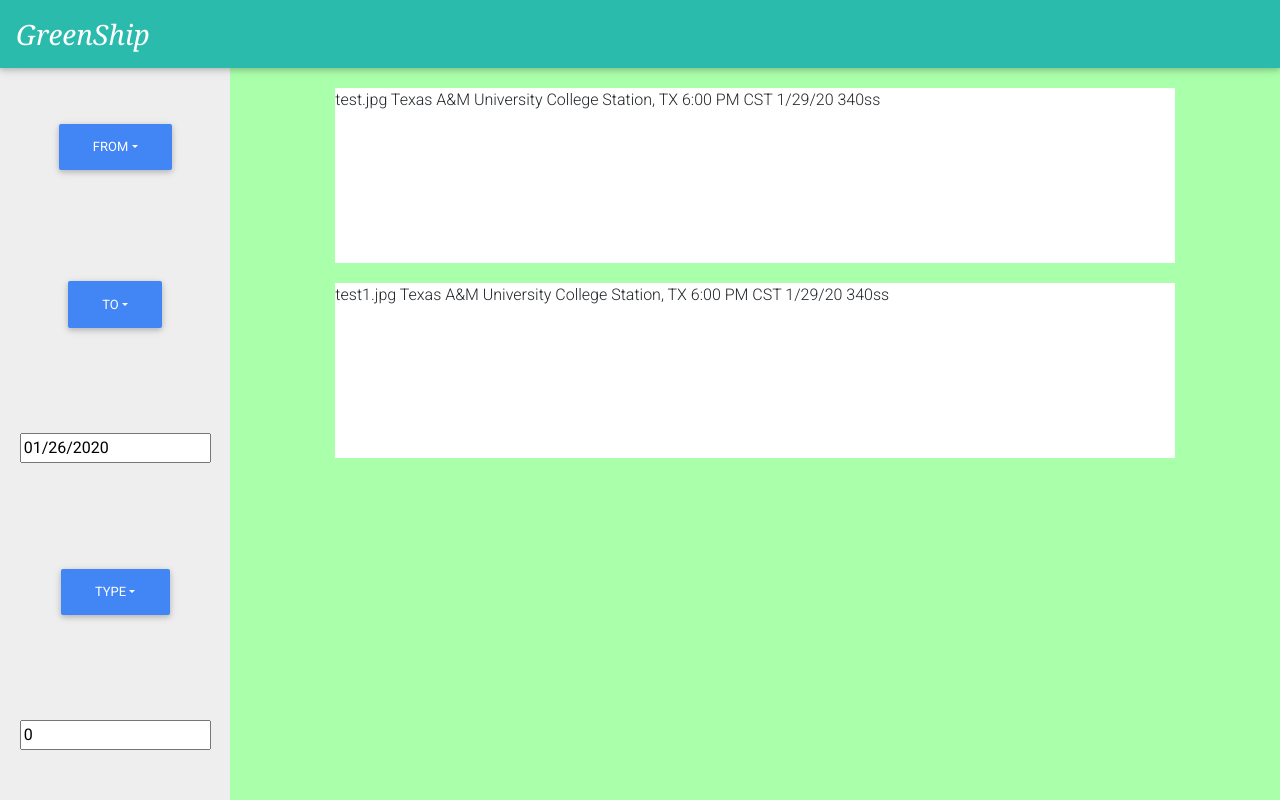
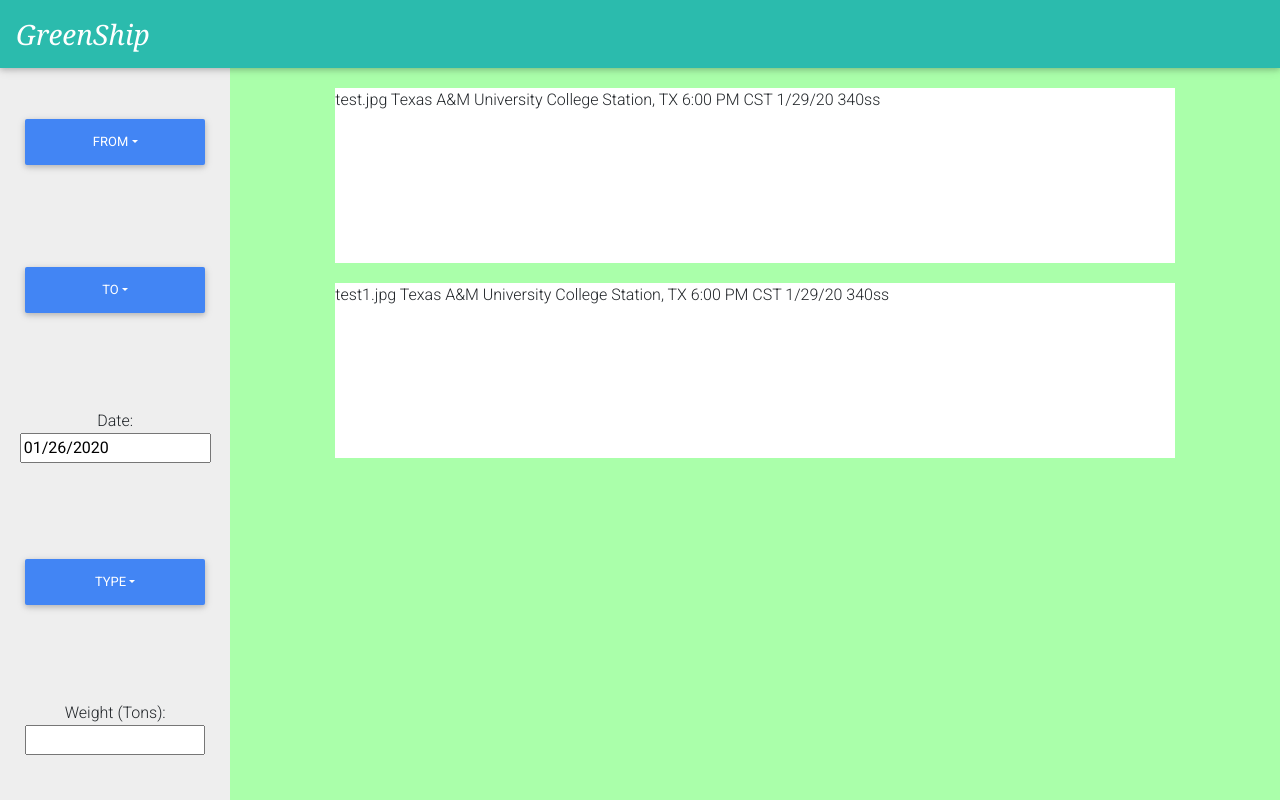
Before and after one commit to caio-davi/greenshipBH, a React (Create React App) app in the folder frontend/: page / in a window 1280 px wide. Built offline with nearby package versions, Linux system fonts and the light colour scheme.

Commit message:
Pushed up my sizing changes

```diff
--- a/frontend/src/components/dashboard/dashboardSettingsPane/dateSelector/dateSelector.jsx
+++ b/frontend/src/components/dashboard/dashboardSettingsPane/dateSelector/dateSelector.jsx
@@ -6,13 +6,17 @@ const DateSelectorComponent = () => {
     display: 'flex',
     flexDirection: 'column',
     alignItems: 'center',
+    width: '25vw',
   };
 
   const [startDate, setStartDate] = React.useState(new Date());
 
   return (
     <div style={dateSelectorStyle}>
-      <DatePicker placeholderText="Date" selected={startDate} onChange={date => setStartDate(date)} />
+      <span>
+        Date:
+      </span>
+      <DatePicker selected={startDate} onChange={date => setStartDate(date)} />
     </div>
   );
 };
--- a/frontend/src/components/dashboard/dashboardSettingsPane/locationDropdown/locationDropdown.jsx
+++ b/frontend/src/components/dashboard/dashboardSettingsPane/locationDropdown/locationDropdown.jsx
@@ -7,10 +7,20 @@ import {
 } from "mdbreact";
 
 const LocationDropdownComponent = (props) => {
+  const buttonContainerStyle = {
+    display: 'flex',
+    flexDirection: 'column',
+    alignItems: 'center',
+    width: '25vw',
+  }
+  const buttonStyle = {
+    width: '180px',
+  }
+
   return (
-    <div>
+    <div style={buttonContainerStyle}>
       <MDBDropdown>
-        <MDBDropdownToggle caret color="primary">
+        <MDBDropdownToggle style={buttonStyle} caret color="primary">
           {props.title}
         </MDBDropdownToggle>
         <MDBDropdownMenu basic>
--- a/frontend/src/components/dashboard/dashboardSettingsPane/typeSelector/typeSelector.jsx
+++ b/frontend/src/components/dashboard/dashboardSettingsPane/typeSelector/typeSelector.jsx
@@ -7,10 +7,20 @@ import {
 } from "mdbreact";
 
 const TypeSelectorComponent = () => {
+  const buttonContainerStyle = {
+    display: 'flex',
+    flexDirection: 'column',
+    alignItems: 'center',
+    width: '25vw',
+  }
+  const buttonStyle = {
+    width: '180px',
+  }
+
   return (
-    <div>
+    <div style={buttonContainerStyle}>
       <MDBDropdown>
-        <MDBDropdownToggle caret color="primary">
+        <MDBDropdownToggle style={buttonStyle} caret color="primary">
           Type
         </MDBDropdownToggle>
         <MDBDropdownMenu basic>
--- a/frontend/src/components/dashboard/dashboardSettingsPane/weightSelector/weightSelector.jsx
+++ b/frontend/src/components/dashboard/dashboardSettingsPane/weightSelector/weightSelector.jsx
@@ -5,13 +5,21 @@ const WeightSelectorComponent = () => {
     display: 'flex',
     flexDirection: 'column',
     alignItems: 'center',
+    width: '25vw',
   };
 
-  const [selectedWeight, setWeight] = React.useState(0);
+  const inputStyle = {
+    width: '180px',
+  }
+
+  const [selectedWeight, setWeight] = React.useState('');
 
   return (
     <div style={weightSelectorStyle}>
-      <input type="number" placeholderText="Weight (Tons)" value={selectedWeight} onChange={(event) => {setWeight(event.target.value);}} />
+      <span>
+        Weight (Tons):
+      </span>
+      <input style={inputStyle} type="number"value={selectedWeight} onChange={(event) => {setWeight(event.target.value);}} />
     </div>
   );
 };
```
